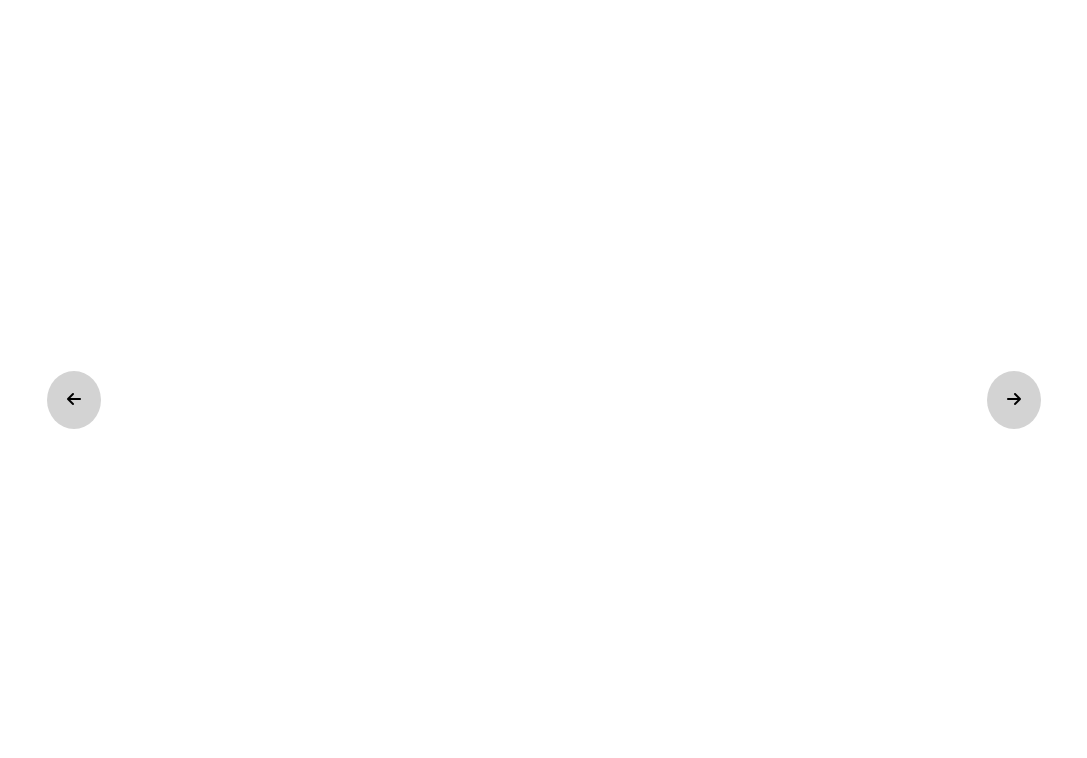
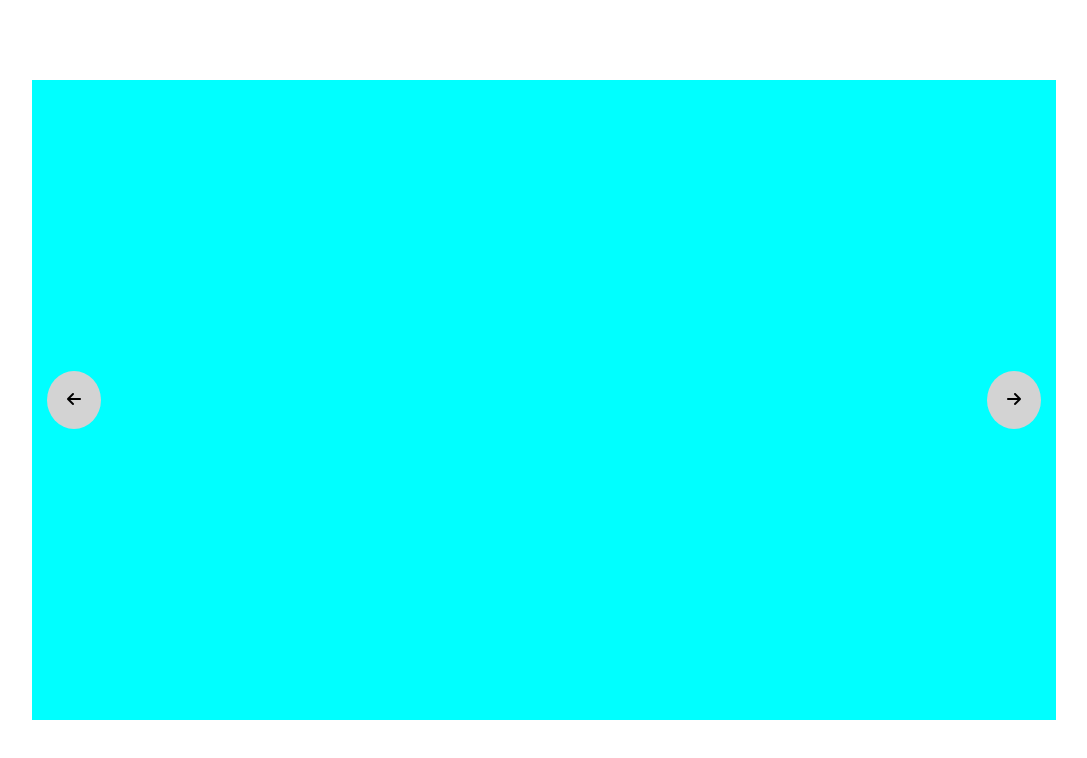
Before and after one commit to SteMorgia/js-array-carousel, a plain HTML site: page index.html in a window 1280 px wide. Shown: the whole page, without its empty margins (96-1183 px from the left). Drawn offline with Linux system fonts and the light colour scheme.

Commit message:
prove js

```diff
--- a/css/style.css
+++ b/css/style.css
@@ -14,11 +14,18 @@
     height: 80%;
     position: relative;
 }
-.image img{
+.items {
     width: 100%;
     height: 100%;
-    background-size: cover;
+    background-color: aqua;
 }
+.item {
+    display:none;
+}
+.show {
+    display:block;
+}
+
 .next {
     position: absolute;
     top: 50%;
--- a/index.html
+++ b/index.html
@@ -14,7 +14,7 @@
 
             <div class="slides">
 
-                <div class="image">
+                <div class="items">
 
                 </div>
 
--- a/js/main.js
+++ b/js/main.js
@@ -0,0 +1,8 @@
+const imagesArray = ["img/01.jpg", "img/02.jpg", "img/03.jpg", "img/04.jpg", "img/05.jpg"];
+const items = document.querySelector('.items');
+
+for (let i = 0; i < imagesArray.length; i++) {
+    items.innerHTML += `<div class="item"><img class="img-slide" src="${imagesArray[i]}"/></div>`
+}
+const itemList = document.getElementsByClassName('item');
+itemList[slideAttiva].classList.add ('show');
```
